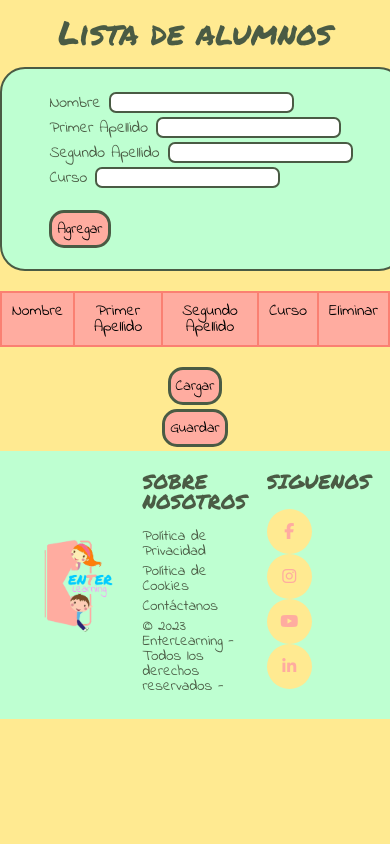
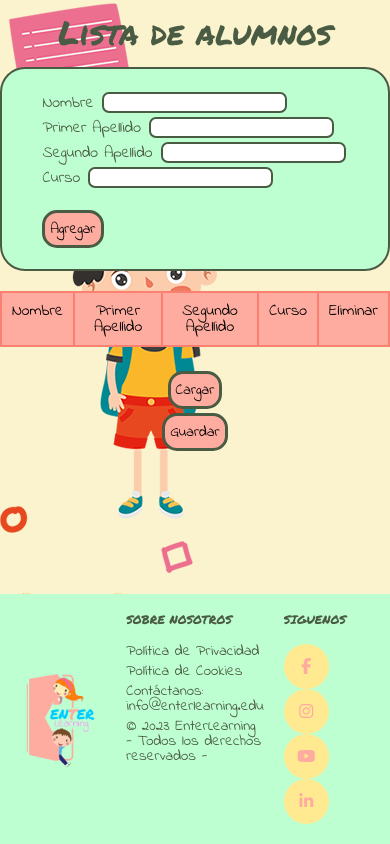
Before and after one commit to MargaritaAlvarezGonz/formulario-colegio, a plain HTML site: page index.html in a window 390 px wide. Drawn offline with Linux system fonts and the light colour scheme.

Commit message:
created background

```diff
--- a/Css/style.css
+++ b/Css/style.css
@@ -20,7 +20,11 @@
 } */
 
 body {
-    background-color: #FFEA91;
+    background-color: #fbf3cd;
+    display: flex;
+    flex-direction: column;
+    min-height: 100vh;
+    background-image: url(/Imágenes/Cambio\ enterlearning.png);
 
 }
 
@@ -100,12 +104,22 @@ td {
     align-content: center;
 }
 
-
+button{
+    font-size: .5rem;
+    padding: 5px;
+    margin-top: auto;
+    text-align: center;
+    background-color: #FFACA0;
+    font-family: 'Indie_Flower';
+    border-radius: .625rem;
+    border: solid #4A5B44 .0625rem;
+}
 
 /*Pie de pagina*/
 .pie-pagina{
     width: 100%;
     background-color: #BEFFD1;
+    margin-top: auto;
 }
 
 .pie-pagina .grupo-1{
@@ -132,8 +146,8 @@ td {
 
 .pie-pagina .grupo-1 .box h2{
     color:#4A5B44;
-    margin-bottom: 18px;
-    font-size: 1.25rem;
+    margin-bottom: 1.125rem;
+    font-size: .75rem;
     font-family: 'Permanent_Marker';
 
 }
@@ -175,9 +189,17 @@ td {
 
 @media screen and (max-width: 600px) {
     .pie-pagina .grupo-1{
-        width: 90%;
+        width: 100%;
         grid-template-columns: repeat(3, 1fr);
         grid-gap: 1.25rem;
         padding: 1.25rem 0rem;
     }
+
+    body {
+        width: auto;
+    }
+
+    .list {
+        width: auto;
+    }
 }
--- a/index.html
+++ b/index.html
@@ -65,7 +65,7 @@
         </div>
         <div class="box">
           <h2>SOBRE NOSOTROS</h2>
-          <p>Política de Privacidad</p><p>Política de Cookies</p><p>Contáctanos</p><p>&copy; 2023 <strong>EnterLearning</strong> - Todos los derechos reservados - </p>
+          <p>Política de Privacidad</p><p>Política de Cookies</p><p>Contáctanos: info@enterlearning.edu</p><p>&copy; 2023 <strong>EnterLearning</strong> - Todos los derechos reservados - </p>
 
         </div>
         <div class="box">
```
Also changed, not shown: Imágenes/Cambio enterlearning.png (added).
